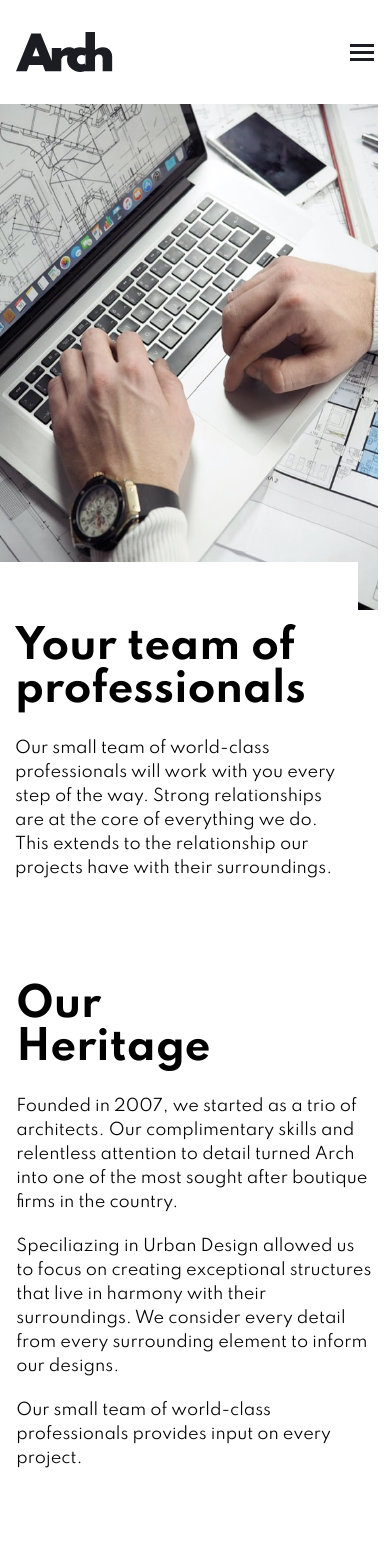
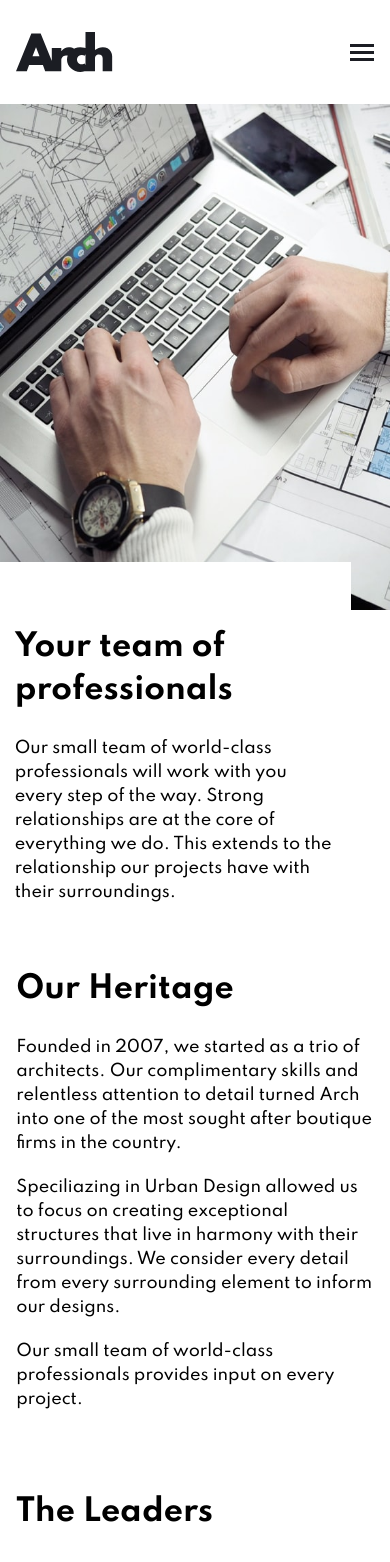
Before and after one commit to keys78/arch-studio, a React (Create React App) app: page /about in a window 390 px wide. Shown: the top 1562 px of the page. Built offline with nearby package versions, Linux system fonts and the light colour scheme.

Commit message:
scalling and responsiveness

```diff
--- a/src/About.js
+++ b/src/About.js
@@ -44,17 +44,17 @@ const About = () => {
         <div>
             <Header title="ABOUT US" />
             <section className="md:w-9/12 sm:w-11/12 w-full mx-auto">
-                <div className="flex md:flex-row flex-col">
-                    <div className="xl:w-6/12 lg:w-5/12 w-full">
+                <div className="flex md:items-end md:flex-row flex-col">
+                    <div className="xl:w-6/12 w-9/12">
                         <img className="max-w-7xl md:block hidden" src={process.env.PUBLIC_URL + 'assets/about/desktop/image-hero.jpg'} alt="photos" />
                         <img className="max-w-7xl about-hero md:hidden block" src={process.env.PUBLIC_URL + 'assets/about/tablet/image-hero.jpg'} alt="photos" />
                     </div>
-                    <div className="relative flex flex-col flex-end">
-                        <h1 className="-ml-12 big-text">About</h1>
-                        <div className="bg-white w-11/12 -mt-12 md:-ml-40 ml-0">
-                            <div className="md:w-7/12 w-11/12 md:py-36 py-16 mx-auto">
+                    <div className="flex flex-col flex-end">
+                        <h1 className="xl:-ml-12 lg:-ml-48 md:-ml-96 -ml-0 big-text">About</h1>
+                        <div className="bg-white whitey md:w-full -mt-12 w-11/12 xl:-mt-12 md:-ml-48 md:-ml-96 -ml-0">
+                            <div className=" md:w-10/12 w-11/12 md:py-20 py-16 mx-auto">
                                 <h1 className="sub-header lg:mb-16 mb-6 text-black">Your team of professionals</h1>
-                                <p> Our small team of world-class professionals will work
+                                <p className="p-text"> Our small team of world-class professionals will work
                                     with you every step of the way. Strong relationships are
                                     at the core of everything we do. This extends to the
                                     relationship our projects have with their surroundings.
@@ -66,20 +66,21 @@ const About = () => {
                 </div>
             </section>
 
-            <section className="md:w-9/12 w-11/12 mx-auto lg:mt-0 mt-10">
+            <section className="md:w-9/12 w-11/12 mx-auto md:mt-40 mt-0">
                 <div><p class="md:block hidden lg:mb-0 mb-10 border-gray-600 border-b lg:w-28 w-16"></p></div>
                 <div className="flex items-center relative md:flex-row flex-col">
-                    <div className="">
-                        <h1 className="sub-header lg:mb-16 mb-6 text-black">Our <br></br> Heritage</h1>
-                        <p>Founded in 2007, we started as a trio of architects. Our complimentary
+                    <div>
+                        <h1 className="sub-header md:block hidden lg:mb-16 mb-6 text-black">Our <br></br> Heritage</h1>
+                        <h1 className="sub-header md:hidden block lg:mb-16 mb-6 text-black">Our Heritage</h1>
+                        <p className="p-text">Founded in 2007, we started as a trio of architects. Our complimentary
                             skills and relentless attention to detail turned Arch into one of the most sought
                             after boutique firms in the country.
                         </p>
-                        <p className="py-5">Speciliazing in Urban Design allowed us to focus on creating
+                        <p className="py-5 p-text">Speciliazing in Urban Design allowed us to focus on creating
                             exceptional structures that live in harmony with their surroundings. We consider every
                             detail from every surrounding element to inform our designs.
                         </p>
-                        <p>Our small team of world-class professionals provides input on every project.</p>
+                        <p className="p-text">Our small team of world-class professionals provides input on every project.</p>
                     </div>
 
                     <div className="xl:w-6/12 lg:w-5/12 w-3/12 lg:block hidden">
@@ -88,10 +89,11 @@ const About = () => {
                 </div>
             </section>
 
-            <section className="md:w-9/12 w-11/12 mx-auto lg:my-60 my-0 mt-24 mb-44">
+            <section className="md:w-9/12 w-11/12 mx-auto lg:my-60 my-0 md:mt-24 mt-20 mb-44">
                 <div className="flex lg:flex-row flex-col justify-between">
-                    <div className="w-4/12">
-                        <h1 className="sub-header lg:pb-0 pb-12">The <br></br> Leaders</h1>
+                    <div className="md:w-4/12">
+                        <h1 className="sub-header md:block hidden lg:pb-0 pb-8">The <br></br> Leaders</h1>
+                        <h1 className="sub-header md:hidden block lg:pb-0 pb-8">The Leaders</h1>
                     </div>
 
                     <div className="grid sm:grid-cols-2 grid-cols-1 gap-8 lg:w-7/12 md:w-11/12 sm:w-9/12 w-full mx-auto">
--- a/src/Contact.js
+++ b/src/Contact.js
@@ -1,4 +1,3 @@
-// import { MapContainer, TileLayer, Marker, Popup } from 'react-leaflet'
 import Footer from "./components/Footer"
 import Header from "./components/Header"
 import LeafletMap from "./components/LeafletMap"
@@ -28,17 +27,18 @@ const Contact = () => {
     return (
         <div>
             <Header title="CONTACT"/>
-            <section className="md:w-9/12 w-11/12 mx-auto">
-                <div className="flex md:flex-row flex-col">
-                    <div className="xl:w-6/12 lg:w-5/12 w-3/12">
-                        <img className="max-w-7xl" src={process.env.PUBLIC_URL + 'assets/contact/desktop/image-hero.jpg'} alt="photos"/>
+            <section className="md:w-9/12 sm:w-11/12 w-full mx-auto">
+                <div className="flex md:items-end md:flex-row flex-col">
+                    <div className="xl:w-6/12 w-9/12">
+                        <img className="max-w-7xl md:block hidden" src={process.env.PUBLIC_URL + 'assets/contact/desktop/image-hero.jpg'} alt="photos"/>
+                        <img className="max-w-7xl about-hero md:hidden block" src={process.env.PUBLIC_URL + 'assets/contact/tablet/image-hero.jpg'} alt="photos" />
                     </div>
-                    <div className="relative flex flex-col flex-end">
-                        <h1 className="-ml-52 big-text">Contact</h1>
-                        <div className="bg-white -ml-40">
-                            <div className="w-7/12 py-36 mx-auto">
-                                <h1 className="sub-header mb-16 text-black">Tell us about your project</h1>
-                                <p> We’d love to hear more about your project. Please,
+                    <div className="flex flex-col flex-end">
+                        <h1 className="xl:-ml-52 lg:-ml-72 -ml-96 big-text">Contact</h1>
+                        <div className="bg-white whitey md:w-full w-11/12 -mt-12 xl:-ml-48 lg:-ml-72 md:-ml-96 -ml-0 ml-0">
+                            <div className="md:w-10/12 w-11/12 md:py-20 py-16 mx-auto">
+                                <h1 className="sub-header lg:mb-16 mb-6 text-black">Tell us about your project</h1>
+                                <p className="p-text"> We’d love to hear more about your project. Please,
                                     leave a message below or give us a call. We have two
                                     offices, one in Texas and one in Tennessee. If you find
                                     yourself nearby, come say hello!
@@ -50,13 +50,13 @@ const Contact = () => {
                 </div>
             </section>
 
-            <section className="md:w-9/12 w-11/12 mx-auto my-32">
-                <div><p class="border-gray-600 border-b w-28"></p></div>
-                <div className="flex justify-between pt-28 items-center relative md:flex-row flex-col">
-                    <div className="w-4/12">
-                        <h1 className="sub-header mb-16 text-black">Contact Details</h1>
+            <section className="md:w-9/12 w-11/12 mx-auto md:my-32">
+            <div><p class="md:block hidden lg:mb-0 mb-10 border-gray-600 border-b lg:w-28 w-16"></p></div>
+                <div className="flex justify-between lg:pt-28 items-center relative lg:flex-row flex-col">
+                    <div className="lg:w-4/12 w-full">
+                        <h1 className="sub-header lg:mb-16 mb-6 text-black">Contact Details</h1>
                     </div>
-                    <div className="w-4/12 cd">
+                    <div className="lg:w-4/12 w-full cd">
                         <h1 className="font-bold">Main Office</h1>
                         <h1>Mail: archone@mail.com</h1>
                         <h1>Address : 1892 Chenoweth Drive TN</h1>
@@ -66,7 +66,7 @@ const Contact = () => {
                             <img src={process.env.PUBLIC_URL + '/assets/icons/icon-arrow -black.svg'} alt="arrow-right"/>
                         </div>
                     </div>
-                    <div className="w-4/12 cd">
+                    <div className="lg:w-4/12 w-full cd lg:mt-0 mt-8">
                         <h1 className="font-bold">Office II</h1>
                         <h1>Mail: archone@mail.com</h1>
                         <h1>Address : 3399 Wines Lane TX</h1>
@@ -79,19 +79,20 @@ const Contact = () => {
                 </div>
             </section>
 
-            <div className="mapie w-9/12 mx-auto bg-black my-12 overflow-hidden">
+            <div className="mapie md:w-9/12 w-full mx-auto bg-black my-12 overflow-hidden">
                 <LeafletMap />
             </div>
 
 
-            <section className=" w-9/12 mx-auto">
-                <div className="flex justify-between pt-28 items-center relative md:flex-row flex-col">
-                    <div className="w-4/12">
-                        <h1 className="sub-header mb-16 text-black">Connect <br></br> With Us</h1>
+            <section className="md:w-9/12 w-11/12 mx-auto">
+                <div className="flex justify-between md:pt-28 pt-10 items-center relative md:flex-row flex-col">
+                    <div className="md:w-4/12 w-full">
+                        <h1 className="sub-header md:block hidden lg:mb-16 mb-6 text-black">Connect <br></br> With Us</h1>
+                        <h1 className="sub-header lg:mb-16 md:hidden block mb-6 text-black">Connect With Us</h1>
                     </div>
 
 
-                    <form onSubmit={validateForm} className="w-7/12 cd">
+                    <form onSubmit={validateForm} className="md:w-7/12 w-full cd">
                         <div className="flex-between">
                             <label className="el-label">Name</label>
                             <p className="text-xs text-red-500 font-bold">{ errorMessage }</p>
@@ -117,7 +118,7 @@ const Contact = () => {
                             className="input-group focus:outline-none"
                         />
 
-                        <div className="flex justify-end mt-5">
+                        <div className="flex justify-end md:mt-5 mt-2 md:mb-0 mb-20">
                             <Button type="submit" className="" text=""/>
                         </div>
                     </form>
--- a/src/index.css
+++ b/src/index.css
@@ -280,6 +280,9 @@ footer{
   100%   { opacity: 1; }
 }
 
+.p-text{
+  font-weight: 500;
+}
 
 
 /* BREAKPOINTS RESPONSIVENESS */
@@ -311,6 +314,10 @@ footer{
 
   .featured{
     font-size: 45px;
+  }
+
+  .whitey{
+    width: 80vw;
   }
 }
 
@@ -346,7 +353,14 @@ footer{
 
   .about-hero{
     height: 60vh;
-    width: 97vw;
+    width: 100vw;
+  }
+  .whitey{
+    width: 90vw;
+  }
+  .cd{
+    line-height: 2rem;
+    font-size: 15px;
   }
 }
 
@@ -395,5 +409,10 @@ footer{
     font-size: 40px;
   }
 
+  .sub-header{
+    font-size: 30px;
+    font-weight: 700;
+  }
+
 
 }
```
